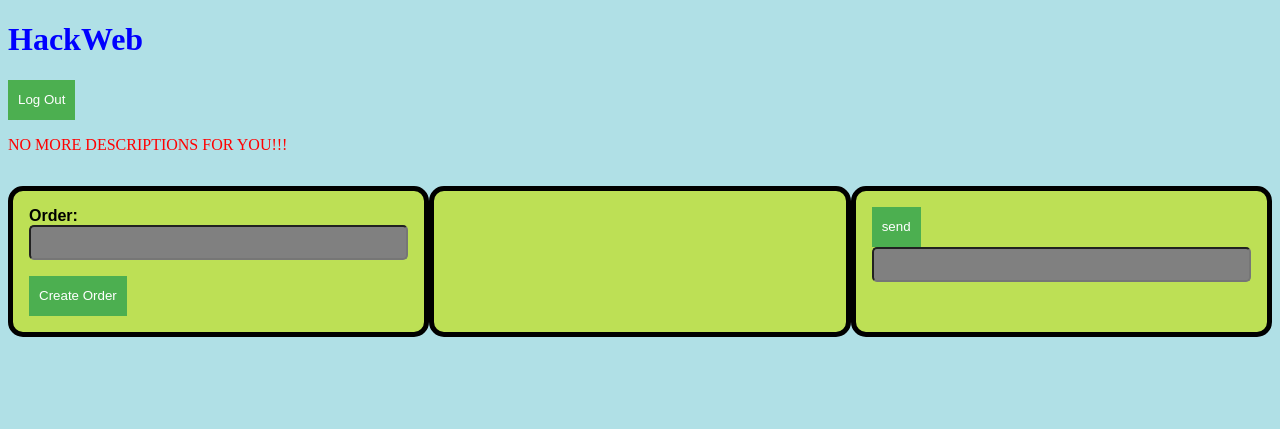
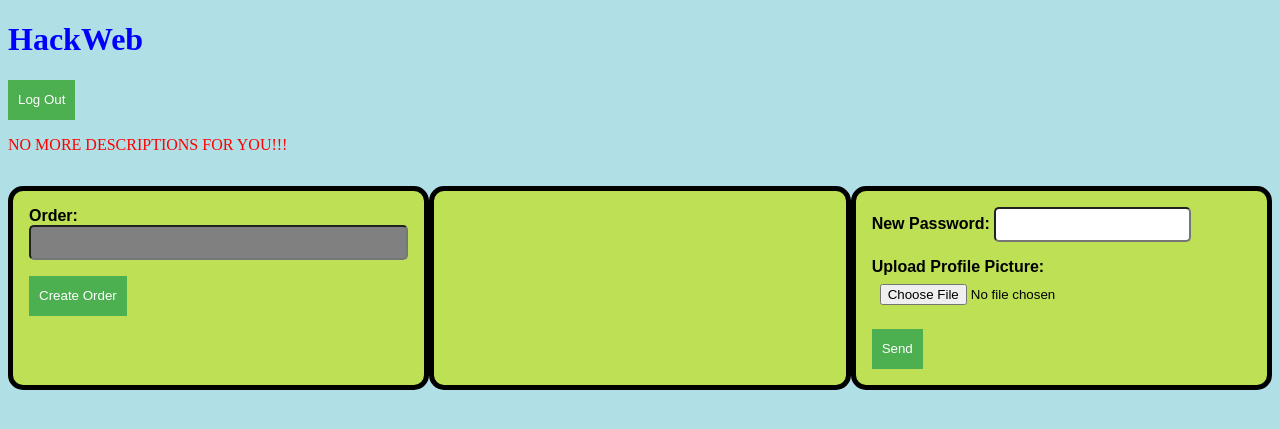
Before and after one commit to MISMASJETU/HackWeb, a Flask app: template templates/index.html in a window 1280 px wide. Shown: the top 429 px of the page. Run offline with Flask 3, Linux system fonts and the light colour scheme; the template is opened without the code that fills it, so the values that code supplies are empty; parts of the project's set-up code (start-up, migrations or seed data) failed here and were passed over; some libraries are stand-ins or nearby versions.

Commit message:
Work on profile settings

```diff
--- a/templates/index.html
+++ b/templates/index.html
@@ -137,11 +137,16 @@
             <!-- This form will be dynamically updated by the JavaScript -->
         </form>
 
-        <form id="actual_room" action="/actual-room" method="post">
-            <button id="send">send</button>
-            <input type="text" id="message">
-            <div id="messages"></div>
-        </form>
+        <form action="/your-server-endpoint" method="post" enctype="multipart/form-data">
+
+            <label for="password">New Password:</label>
+            <input type="password" id="password" name="password">
+            <br>
+            <label for="image">Upload Profile Picture:</label>
+            <input type="file" id="image" name="image" accept="image/*">
+            <br>
+            <button type="submit">Send</button>
+    </form>
     </div>
 
     <br>
```
